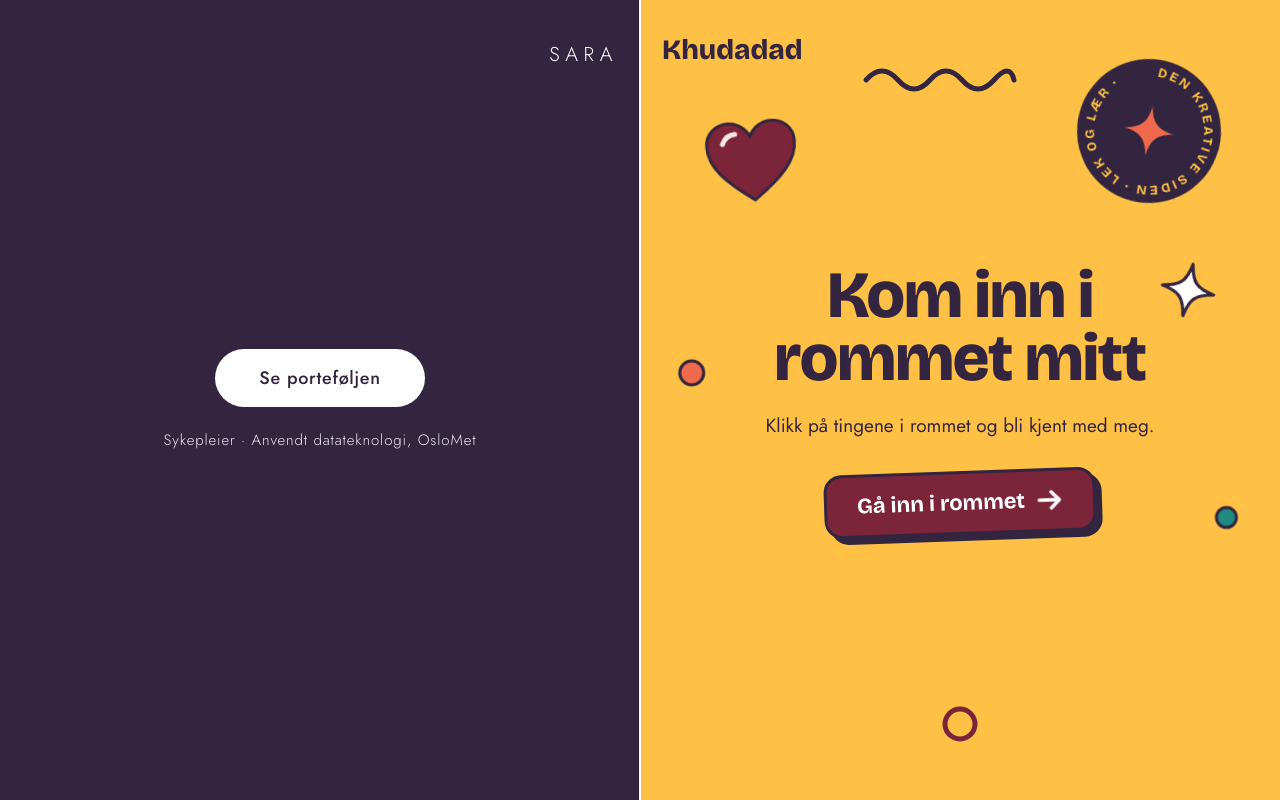
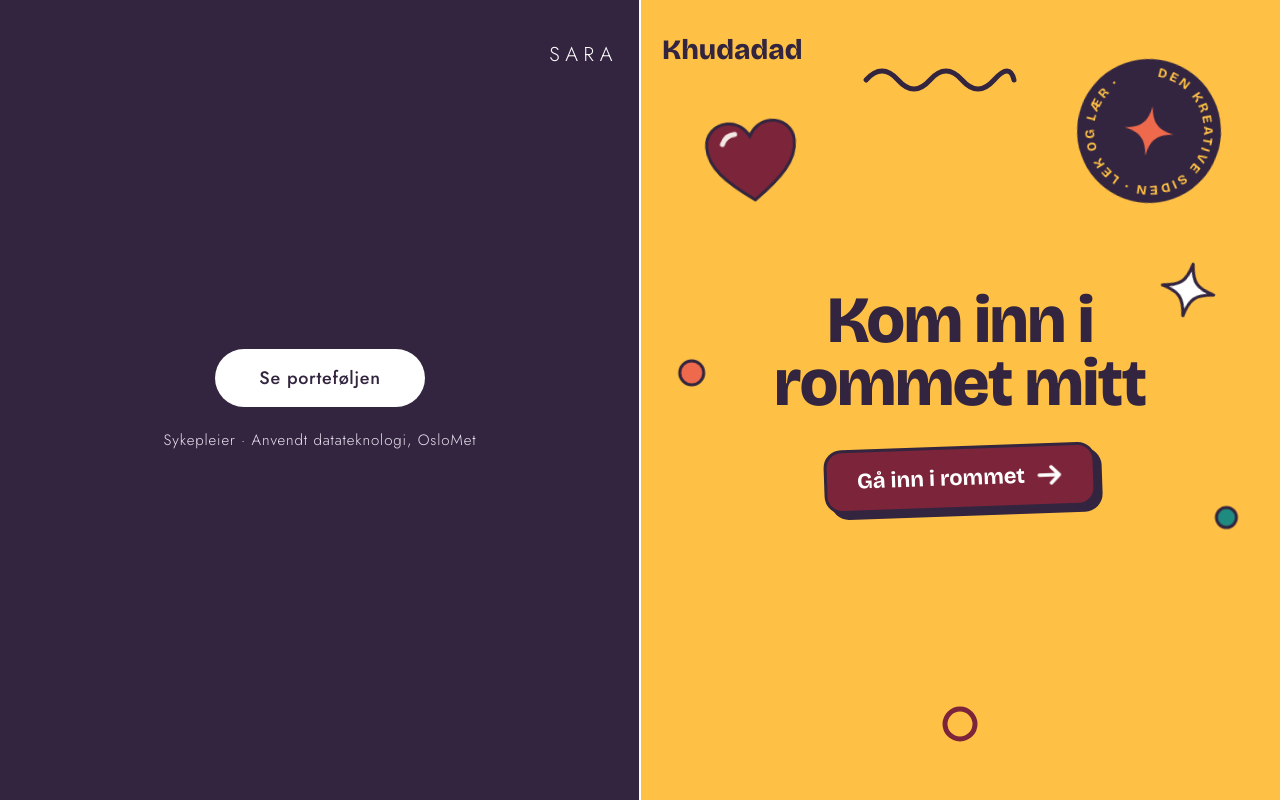
Before and after one commit to sakh26/sakh26.github.io, a React (Vite) app: page / in a window 1280 px wide. Built offline with nearby package versions, Linux system fonts and the light colour scheme.

Commit message:
Remove the subtitle under the heading on the front page

```diff
--- a/src/forside/Forside.jsx
+++ b/src/forside/Forside.jsx
@@ -95,7 +95,6 @@ export default function Forside() {
         <Former />
         <div className="fs-midt">
           <h1 className="fs-tittel">Kom inn i rommet mitt</h1>
-          <p className="fs-under">Klikk på tingene i rommet og bli kjent med meg.</p>
           <a className="fs-inn" href="/rommet/">
             Gå inn i rommet
             <svg className="nudge" width="26" height="20" viewBox="0 0 26 20" aria-hidden="true">
--- a/src/forside/forside.css
+++ b/src/forside/forside.css
@@ -111,13 +111,6 @@
   letter-spacing: -0.02em;
   color: var(--aubergine);
   text-wrap: balance;
-}
-
-.lek .fs-under {
-  margin: 0;
-  font-size: 19px;
-  line-height: 1.5;
-  color: var(--aubergine);
 }
 
 .lek .fs-inn {
@@ -249,7 +242,6 @@
 
   .lek .fs-midt { gap: 14px; max-width: 300px; }
   .lek .fs-tittel { font-size: 40px; line-height: 0.98; }
-  .lek .fs-under { display: none; }
   .lek .fs-inn {
     gap: 10px;
     min-height: 56px;
```
